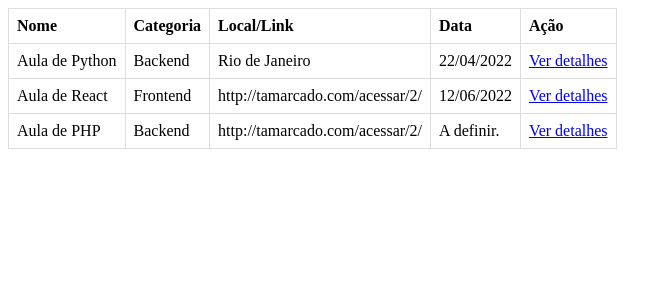
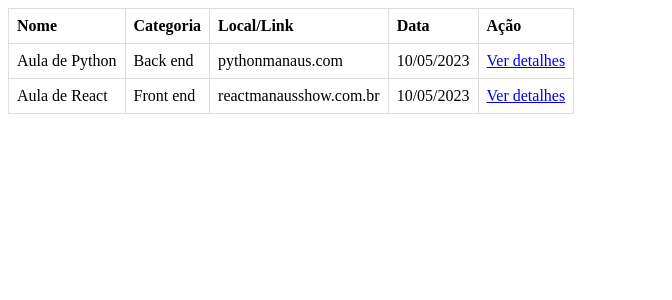
Before and after one commit to lucasnatanmelo/Python, a Django app: template Django/projeto_eventos/agenda/templates/agenda/listar_eventos.html in a window 1280 px wide. Shown: the top 300 px of the page, without its empty margins (0-672 px from the left). Run offline with Django 4.2, Linux system fonts and the light colour scheme; the template is opened without the code that fills it: values that come from a table or form of the project are taken from there, others are empty; data comes from the database, SQL or seed files in the repository; both versions use the stored data as it was after the commit.

Commit message:
Updated Django application

```diff
--- a/Django/projeto_eventos/agenda/models.py
+++ b/Django/projeto_eventos/agenda/models.py
@@ -25,3 +25,4 @@ class Evento(models.Model):
     local = models.CharField(max_length=256, blank=True)
     link = models.CharField(max_length=256, blank=True)
     data = models.DateField(null=True)
+    participantes = models.IntegerField(default=0)
--- a/Django/projeto_eventos/agenda/templates/agenda/listar_eventos.html
+++ b/Django/projeto_eventos/agenda/templates/agenda/listar_eventos.html
@@ -23,27 +23,15 @@
             </tr>
         </thead>
         <tbody>
+            {% for evento in eventos %}
             <tr>
-                <td>Aula de Python</td>
-                <td>Backend</td>
-                <td>Rio de Janeiro</td>
-                <td>22/04/2022</td>
-                <td><a href="exibir_evento.html">Ver detalhes</a></td>
+                <td>{{ evento.nome }}</td>
+                <td>{{ evento.categoria.nome }}</td>
+                <td>{% firstof evento.link evento.local %}</td>
+                <td>{% if evento.data %}{{ evento.data | date:"d/m/Y" }}{% else %}A definir.{% endif %}</td>
+                <td><a href="{% url 'exibir_evento' evento.id %}">Ver detalhes</a></td>
             </tr>
-            <tr>
-                <td>Aula de React</td>
-                <td>Frontend</td>
-                <td>http://tamarcado.com/acessar/2/</td>
-                <td>12/06/2022</td>
-                <td><a href="exibir_evento.html">Ver detalhes</a></td>
-            </tr>
-            <tr>
-                <td>Aula de PHP</td>
-                <td>Backend</td>
-                <td>http://tamarcado.com/acessar/2/</td>
-                <td>A definir.</td>
-                <td><a href="exibir_evento.html">Ver detalhes</a></td>
-            </tr>
+            {% endfor %}
         </tbody>
     </table>
 <html>
--- a/Django/projeto_eventos/agenda/urls.py
+++ b/Django/projeto_eventos/agenda/urls.py
@@ -1,8 +1,9 @@
 from django.urls import path
-from agenda.views import exibir_evento, listar_eventos
+from agenda.views import exibir_evento, listar_eventos, participar_evento
 
 # URLs relacionadas a agenda
 urlpatterns = [
-    path("", listar_eventos),
-    path("evento", exibir_evento)
+    path("eventos", listar_eventos, name="lista_eventos"),
+    path("eventos/<int:id>/", exibir_evento, name="exibir_evento"),
+    path("participar/", participar_evento, name="participar_evento")
 ]
--- a/Django/projeto_eventos/annotations.txt
+++ b/Django/projeto_eventos/annotations.txt
@@ -41,4 +41,4 @@ Para criação do usuário - admnin:
 
 username: lucas.melo
 email: lucasnatan.dev@gmail.com
-senha: fpf_diebold092
+senha: 123456
```
Also changed, not shown: Django/projeto_eventos/agenda/templates/agenda/exibir_evento.html (+20 -3 lines), Django/projeto_eventos/agenda/views.py (+15 -16 lines), Django/projeto_eventos/agenda/migrations/0001_initial.py (added), Django/projeto_eventos/agenda/migrations/0002_evento_participantes.py (added), Django/projeto_eventos/db.sqlite3.
